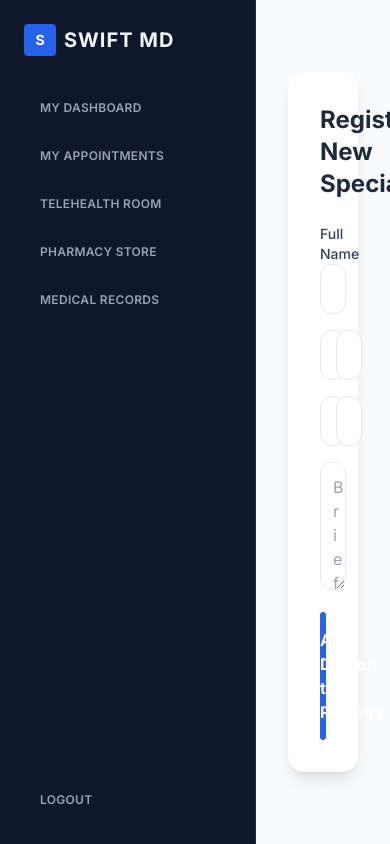
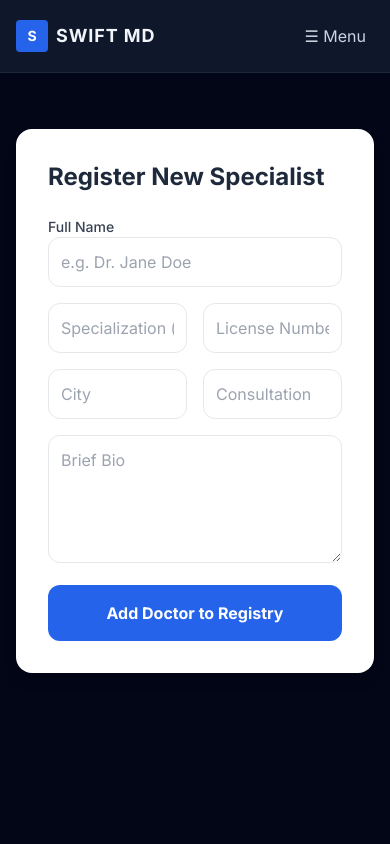
Before and after one commit to mugwe88-ops/MedicareAI, a Next.js app in the folder frontend/: page /dashboard/add-doctor in a window 390 px wide. Built offline with nearby package versions, Linux system fonts and the light colour scheme.

Commit message:
Updated frontend/app/dashboard/layout.tsx

```diff
--- a/frontend/app/dashboard/layout.tsx
+++ b/frontend/app/dashboard/layout.tsx
@@ -2,6 +2,7 @@
 
 import Link from "next/link";
 import { usePathname } from "next/navigation";
+import { useState } from "react";
 
 export default function DashboardLayout({
   children,
@@ -9,6 +10,7 @@ export default function DashboardLayout({
   children: React.ReactNode;
 }) {
   const pathname = usePathname();
+  const [mobileMenuOpen, setMobileMenuOpen] = useState(false);
 
   const navItems = [
     { name: "MY DASHBOARD", href: "/dashboard" },
@@ -19,12 +21,35 @@ export default function DashboardLayout({
   ];
 
   return (
-    <div className="flex h-screen bg-slate-50 overflow-hidden">
-      {/* Sidebar */}
-      <aside className="w-64 bg-slate-900 text-white p-6 border-r border-slate-800 flex flex-col justify-between shrink-0">
+    <div className="min-h-screen bg-slate-950 flex flex-col md:flex-row overflow-x-hidden">
+
+      {/* Mobile Header Bar */}
+      <div className="md:hidden bg-slate-900 border-b border-slate-800 p-4 flex items-center justify-between z-20">
+        <div className="flex items-center gap-2">
+          <div className="bg-blue-600 w-8 h-8 rounded flex items-center justify-center font-bold text-sm text-white">
+            S
+          </div>
+          <span className="text-lg font-bold tracking-wider text-slate-100">
+            SWIFT MD
+          </span>
+        </div>
+        <button
+          onClick={() => setMobileMenuOpen(!mobileMenuOpen)}
+          className="text-slate-300 p-2 focus:outline-none hover:text-white"
+        >
+          {mobileMenuOpen ? "✕ Close" : "☰ Menu"}
+        </button>
+      </div>
+
+      {/* Sidebar for Desktop & Mobile Toggle */}
+      <aside
+        className={`${
+          mobileMenuOpen ? "block" : "hidden"
+        } md:block w-full md:w-64 bg-slate-900 text-white p-6 border-r border-slate-800 flex flex-col justify-between shrink-0 z-10`}
+      >
         <div>
-          {/* App Logo/Header */}
-          <div className="mb-8 flex items-center gap-2">
+          {/* App Logo/Header (Desktop) */}
+          <div className="hidden md:flex mb-8 items-center gap-2">
             <div className="bg-blue-600 w-8 h-8 rounded flex items-center justify-center font-bold text-sm text-white">
               S
             </div>
@@ -41,6 +66,7 @@ export default function DashboardLayout({
                 <Link
                   key={item.href}
                   href={item.href}
+                  onClick={() => setMobileMenuOpen(false)}
                   className={`flex items-center px-4 py-3 rounded-lg text-xs font-semibold tracking-wide transition-all ${
                     isActive
                       ? "bg-blue-600 text-white shadow-md shadow-blue-600/20"
@@ -55,7 +81,7 @@ export default function DashboardLayout({
         </div>
 
         {/* Logout Action at Bottom */}
-        <div className="mt-auto">
+        <div className="mt-8 md:mt-auto">
           <button
             onClick={() => {
               localStorage.clear();
@@ -69,8 +95,10 @@ export default function DashboardLayout({
       </aside>
 
       {/* Main Page Content Render Target */}
-      <main className="flex-1 overflow-y-auto p-8">
-        {children}
+      <main className="flex-1 min-w-0 overflow-y-auto p-4 sm:p-6 lg:p-8 bg-slate-950">
+        <div className="max-w-7xl mx-auto">
+          {children}
+        </div>
       </main>
     </div>
   );
```
